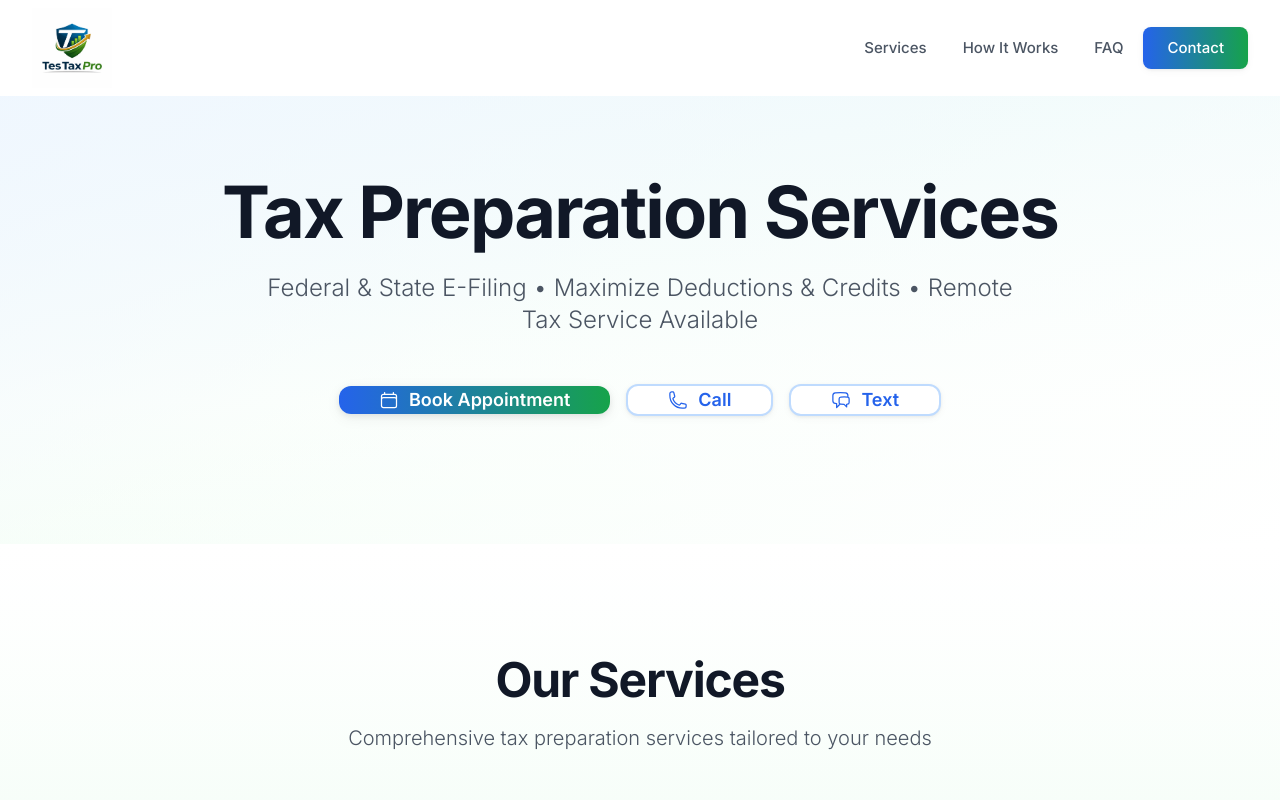
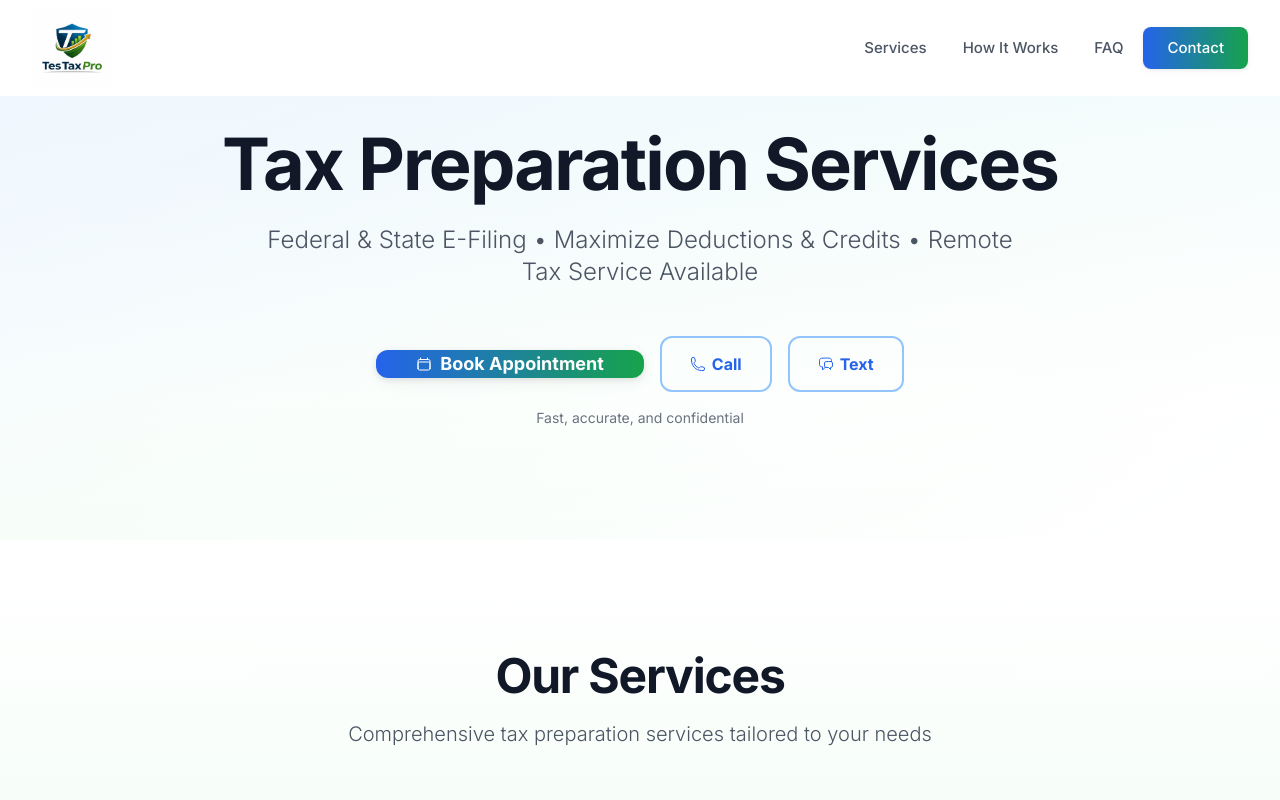
Before and after one commit to tus29603/testaxpro, a Next.js app: page / in a window 1280 px wide. Shown: the top 800 px of the page. Built offline with nearby package versions, Linux system fonts and the light colour scheme.

Commit message:
ui improvement

```diff
--- a/components/Hero.tsx
+++ b/components/Hero.tsx
@@ -24,7 +24,7 @@ const Hero = () => {
 
   return (
     <>
-      <section id="hero" className="pt-36 pb-24 md:pt-44 md:pb-32 bg-gradient-to-br from-primary-50 via-accent-50/30 to-white">
+      <section id="hero" className="pt-32 pb-20 md:pt-38 md:pb-28 bg-gradient-to-br from-primary-50 via-accent-50/30 to-white">
         <div className="max-w-7xl mx-auto container-padding">
           <div className="max-w-4xl mx-auto text-center">
             <h1 className="text-5xl md:text-6xl lg:text-7xl font-bold text-gray-900 mb-6 leading-[1.1] tracking-tight">
@@ -33,29 +33,32 @@ const Hero = () => {
             <p className="text-xl md:text-2xl text-gray-600 mb-12 leading-relaxed font-light max-w-3xl mx-auto">
               {hero.subtext}
             </p>
-            <div className="flex flex-col sm:flex-row gap-4 justify-center items-center">
+            <div className="flex flex-col sm:flex-row gap-4 justify-center items-center mb-4">
               <button
                 onClick={handleBookAppointment}
-                className="w-full sm:w-auto bg-gradient-to-r from-primary-600 to-accent-600 text-white px-10 py-4.5 rounded-xl hover:from-primary-700 hover:to-accent-700 transition-all duration-300 font-semibold text-lg flex items-center justify-center gap-2.5 soft-shadow-lg hover:soft-shadow-xl transform hover:-translate-y-1 active:translate-y-0"
+                className="w-full sm:w-auto bg-gradient-to-r from-primary-600 to-accent-600 text-white px-10 py-4.5 rounded-xl hover:from-primary-700 hover:to-accent-700 transition-all duration-300 font-bold text-lg flex items-center justify-center gap-2 soft-shadow-lg hover:soft-shadow-xl transform hover:-translate-y-1 active:translate-y-0"
               >
-                <CalendarIcon className="w-5 h-5" />
+                <CalendarIcon className="w-4 h-4" />
                 {hero.buttons.bookAppointment}
               </button>
               <button
                 onClick={handleCall}
-                className="w-full sm:w-auto bg-white text-primary-600 px-10 py-4.5 rounded-xl border-2 border-primary-200 hover:border-primary-300 hover:bg-primary-50/50 transition-all duration-300 font-semibold text-lg flex items-center justify-center gap-2.5 soft-shadow hover:soft-shadow-lg"
+                className="w-full sm:w-auto bg-transparent text-primary-600 px-7 py-3.5 rounded-xl border-2 border-primary-300 hover:border-primary-400 hover:bg-primary-50/30 transition-all duration-300 font-bold text-base flex items-center justify-center gap-1.5"
               >
-                <PhoneIcon className="w-5 h-5" />
+                <PhoneIcon className="w-4 h-4" />
                 {hero.buttons.call}
               </button>
               <button
                 onClick={handleText}
-                className="w-full sm:w-auto bg-white text-primary-600 px-10 py-4.5 rounded-xl border-2 border-primary-200 hover:border-primary-300 hover:bg-primary-50/50 transition-all duration-300 font-semibold text-lg flex items-center justify-center gap-2.5 soft-shadow hover:soft-shadow-lg"
+                className="w-full sm:w-auto bg-transparent text-primary-600 px-7 py-3.5 rounded-xl border-2 border-primary-300 hover:border-primary-400 hover:bg-primary-50/30 transition-all duration-300 font-bold text-base flex items-center justify-center gap-1.5"
               >
-                <ChatBubbleLeftRightIcon className="w-5 h-5" />
+                <ChatBubbleLeftRightIcon className="w-4 h-4" />
                 {hero.buttons.text}
               </button>
             </div>
+            <p className="text-sm text-gray-500 mt-2">
+              {hero.trustCue}
+            </p>
           </div>
         </div>
       </section>
--- a/constants/content.ts
+++ b/constants/content.ts
@@ -22,6 +22,7 @@ export const hero = {
     call: 'Call',
     text: 'Text',
   },
+  trustCue: 'Fast, accurate, and confidential',
 }
 
 export const services = [
```
